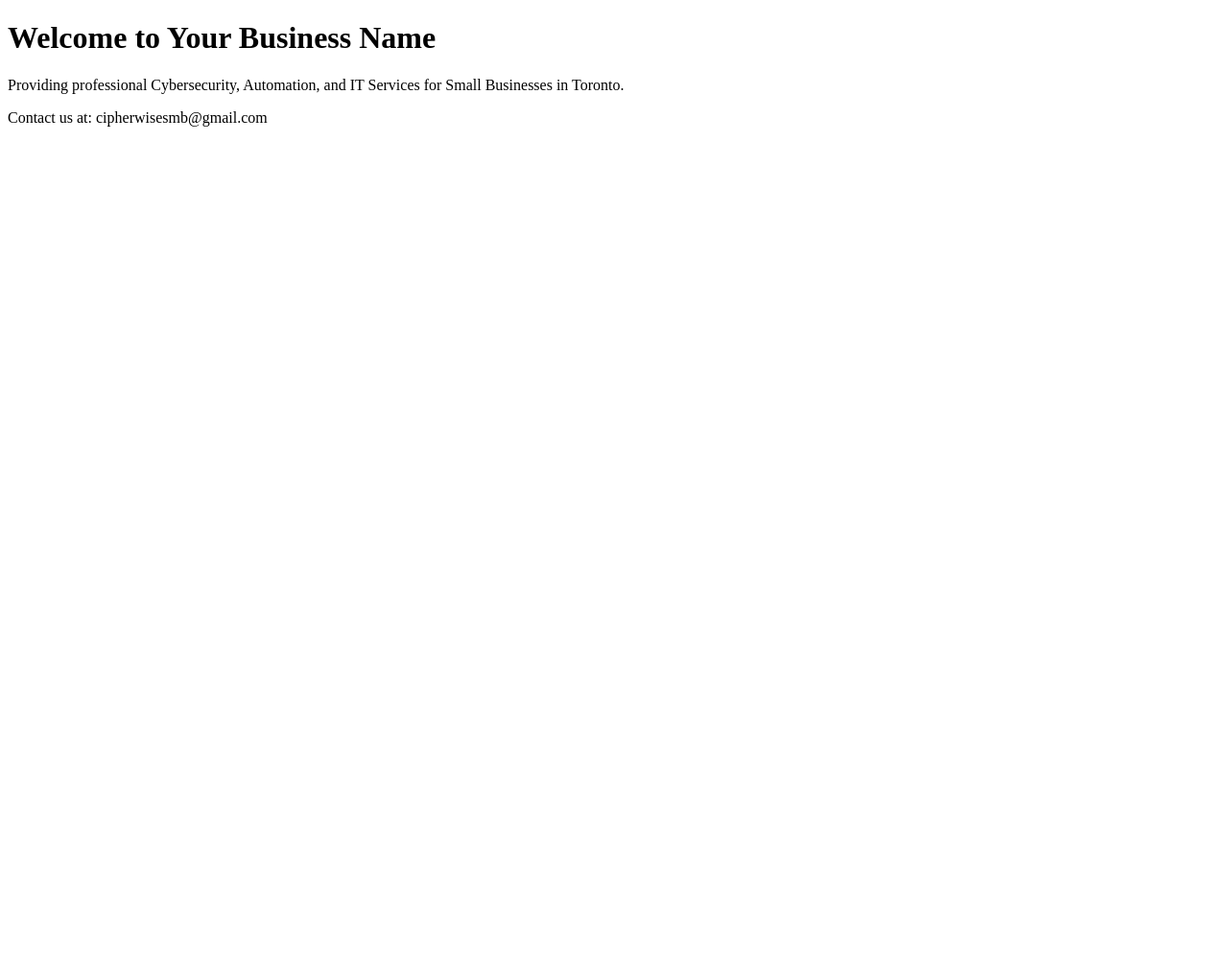
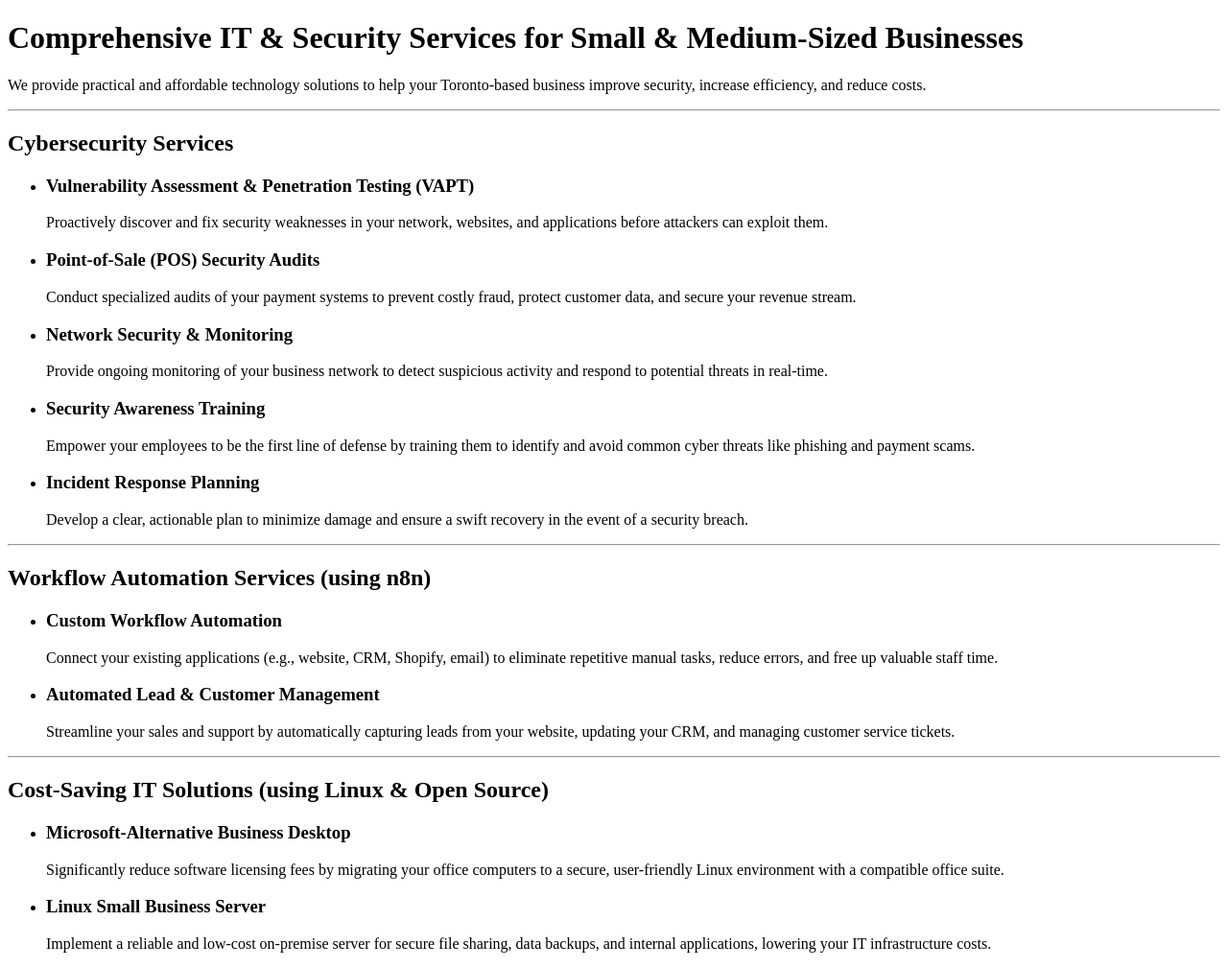
Before and after one commit to HrMav/CipherWise, a plain HTML site: page index.html in a window 1280 px wide. Shown: the whole page at 96% size. Before the commit the page ends 800 px from the top, so only its background shows below. Drawn offline with Linux system fonts and the light colour scheme.

Commit message:
Update index.html

```diff
--- a/index.html
+++ b/index.html
@@ -3,11 +3,74 @@
 <head>
     <meta charset="UTF-8">
     <meta name="viewport" content="width=device-width, initial-scale=1.0">
-    <title>CipherWise | Cybersecurity & IT Solutions</title>
+    <title>Cybersecurity & IT Solutions for Toronto SMBs</title>
 </head>
 <body>
-    <h1>Welcome to Your Business Name</h1>
-    <p>Providing professional Cybersecurity, Automation, and IT Services for Small Businesses in Toronto.</p>
-    <p>Contact us at: cipherwisesmb@gmail.com</p>
+
+    <header>
+        <h1>Comprehensive IT & Security Services for Small & Medium-Sized Businesses</h1>
+        <p>We provide practical and affordable technology solutions to help your Toronto-based business improve security, increase efficiency, and reduce costs.</p>
+    </header>
+
+    <hr>
+
+    <section id="cybersecurity">
+        <h2>Cybersecurity Services</h2>
+        <ul>
+            <li>
+                <h3>Vulnerability Assessment & Penetration Testing (VAPT)</h3>
+                <p>Proactively discover and fix security weaknesses in your network, websites, and applications before attackers can exploit them.</p>
+            </li>
+            <li>
+                <h3>Point-of-Sale (POS) Security Audits</h3>
+                <p>Conduct specialized audits of your payment systems to prevent costly fraud, protect customer data, and secure your revenue stream.</p>
+            </li>
+            <li>
+                <h3>Network Security & Monitoring</h3>
+                <p>Provide ongoing monitoring of your business network to detect suspicious activity and respond to potential threats in real-time.</p>
+            </li>
+            <li>
+                <h3>Security Awareness Training</h3>
+                <p>Empower your employees to be the first line of defense by training them to identify and avoid common cyber threats like phishing and payment scams.</p>
+            </li>
+            <li>
+                <h3>Incident Response Planning</h3>
+                <p>Develop a clear, actionable plan to minimize damage and ensure a swift recovery in the event of a security breach.</p>
+            </li>
+        </ul>
+    </section>
+
+    <hr>
+
+    <section id="automation">
+        <h2>Workflow Automation Services (using n8n)</h2>
+        <ul>
+            <li>
+                <h3>Custom Workflow Automation</h3>
+                <p>Connect your existing applications (e.g., website, CRM, Shopify, email) to eliminate repetitive manual tasks, reduce errors, and free up valuable staff time.</p>
+            </li>
+            <li>
+                <h3>Automated Lead & Customer Management</h3>
+                <p>Streamline your sales and support by automatically capturing leads from your website, updating your CRM, and managing customer service tickets.</p>
+            </li>
+        </ul>
+    </section>
+
+    <hr>
+
+    <section id="it-solutions">
+        <h2>Cost-Saving IT Solutions (using Linux & Open Source)</h2>
+        <ul>
+            <li>
+                <h3>Microsoft-Alternative Business Desktop</h3>
+                <p>Significantly reduce software licensing fees by migrating your office computers to a secure, user-friendly Linux environment with a compatible office suite.</p>
+            </li>
+            <li>
+                <h3>Linux Small Business Server</h3>
+                <p>Implement a reliable and low-cost on-premise server for secure file sharing, data backups, and internal applications, lowering your IT infrastructure costs.</p>
+            </li>
+        </ul>
+    </section>
+
 </body>
 </html>
```
